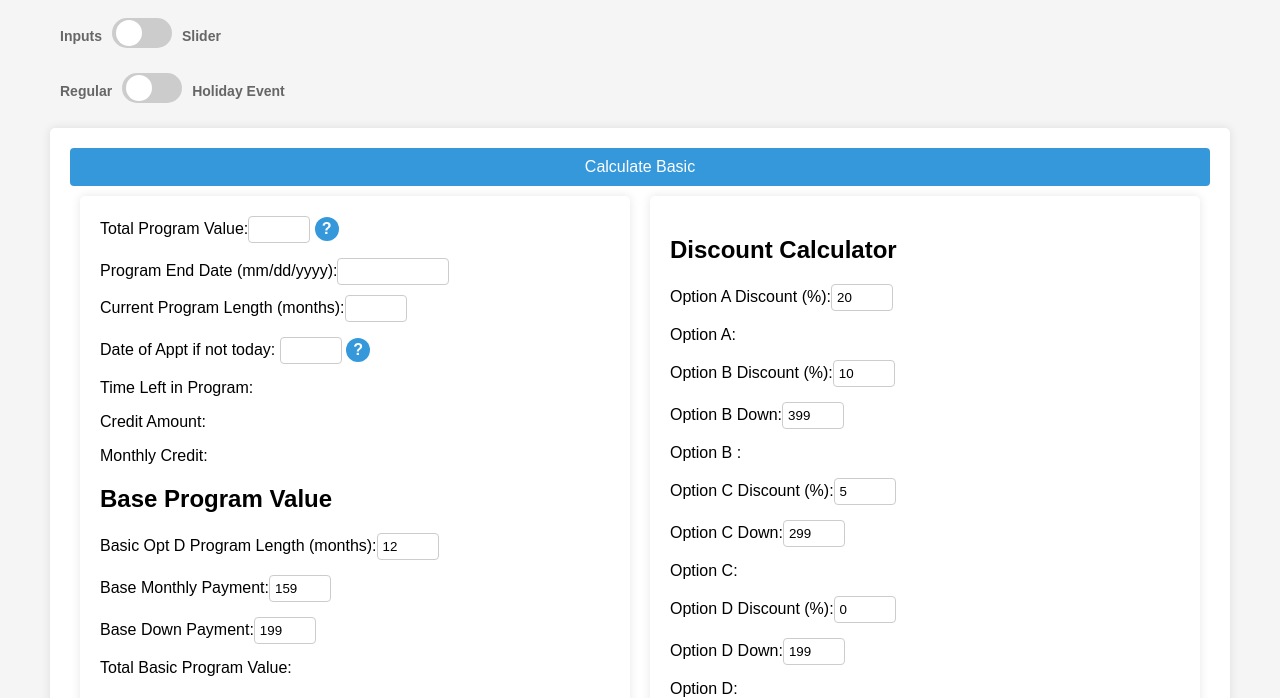
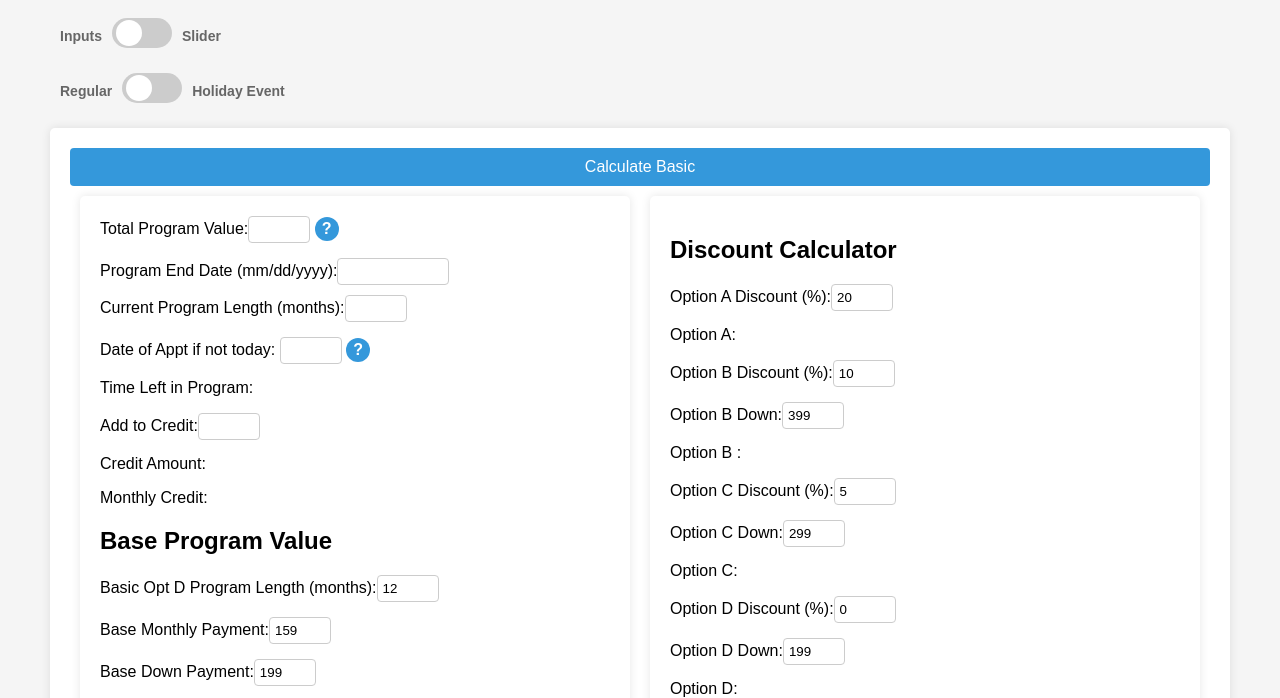
Before and after one commit to CMAUtah/ProgramCalculator, a plain HTML site: page basic.html in a window 1280 px wide. Shown: the part 130-828 px from the top of the page. Drawn offline with Linux system fonts and the light colour scheme.

Commit message:
Update basic.html

```diff
--- a/basic.html
+++ b/basic.html
@@ -55,6 +55,7 @@
                         If this box is empty, today's date will be used.
                     </span></span></label>
                 <p style="margin-top: 5px;">Time Left in Program: <span id="timeLeft"></span></p>
+                <label for="creditPlus">Add to Credit:<input type="text" id="creditPlus"></label>
                 <p style="margin-top: 5px;">Credit Amount: <span id="creditAmount"></span></p>
                 <p style="margin-top: 5px;">Monthly Credit: <span id="monthlyCredit"></span></p>
 
```
